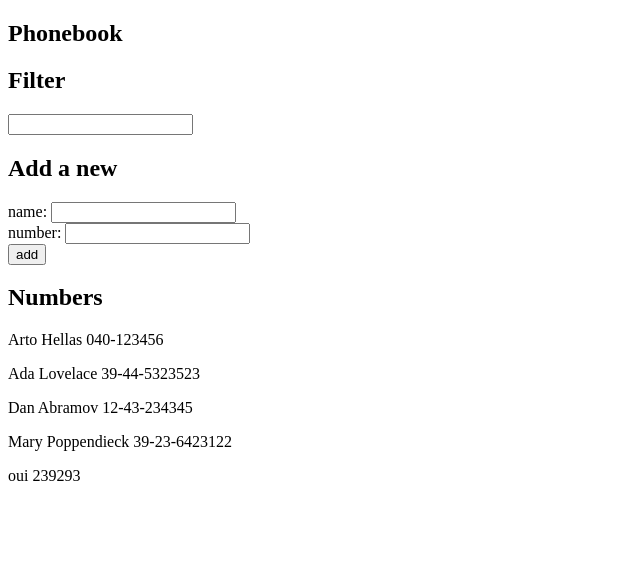
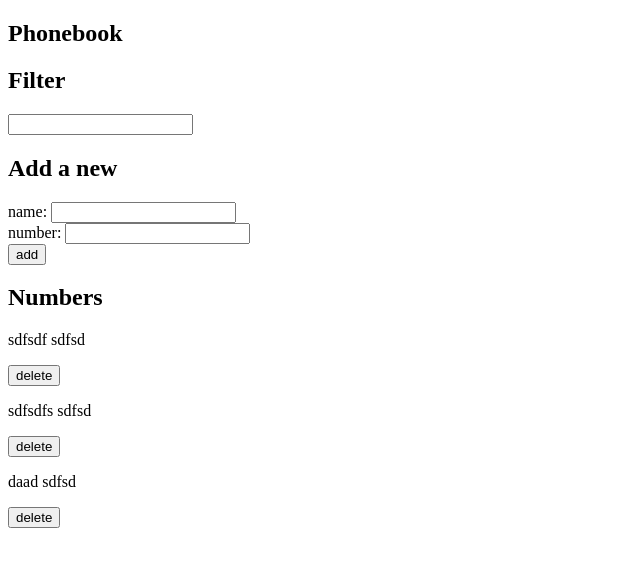
Before and after one commit to Sonlis/full-stack-open, a React (Create React App) app in the folder part2/phonebook/: page / in a window 1280 px wide. Shown: the top 566 px of the page, without its empty margins (0-640 px from the left). Built offline with nearby package versions, Linux system fonts and the light colour scheme; data requests are answered from the project's data file.

Commit message:
Exercise 2.17

```diff
--- a/part2/phonebook/db.json
+++ b/part2/phonebook/db.json
@@ -1,29 +1,19 @@
 {
   "persons": [
     {
-      "name": "Arto Hellas",
-      "number": "040-123456",
+      "name": "sdfsdf",
+      "number": "sdfsd",
       "id": 1
     },
     {
-      "name": "Ada Lovelace",
-      "number": "39-44-5323523",
+      "name": "sdfsdfs",
+      "number": "sdfsd",
       "id": 2
     },
     {
-      "name": "Dan Abramov",
-      "number": "12-43-234345",
+      "name": "daad",
+      "number": "sdfsd",
       "id": 3
-    },
-    {
-      "name": "Mary Poppendieck",
-      "number": "39-23-6423122",
-      "id": 4
-    },
-    {
-      "name": "oui",
-      "number": "239293",
-      "id": 5
     }
   ]
 }
--- a/part2/phonebook/src/App.js
+++ b/part2/phonebook/src/App.js
@@ -1,5 +1,4 @@
 import { useState, useEffect } from 'react'
-import axios from 'axios'
 import personsService from './services/persons'
 
 const Filter = (props) => {
@@ -27,13 +26,15 @@ const PersonForm = (props) => {
 }
 
 const Persons = (props) => {
-    console.log(props.persons);
     return (
         <>
             {props.persons.map((person) => {
                 if (person.name.includes(props.filter)) {
                     return (
-                        <p key={person.name}>{person.name} {person.number}</p>
+                        <>
+                            <p key={person.name}>{person.name} {person.number}</p>
+                            <button key={person.id} onClick={() => props.removeUser(person)}>delete</button>
+                        </>
                     )
                 }})}
         </>
@@ -57,6 +58,20 @@ const App = () => {
 
     const handleNameChange = (event) => setNewName(event.target.value);
     const handleNumberChange = (event) => setNewNumber(event.target.value);
+
+    const removeUser = (personToRemove) => {
+        if (window.confirm(`remove user ${personToRemove.name} ?`)) {
+            personsService.remove(personToRemove.id)
+                .then(response => {
+                    personsService.getAll()
+                        .then( response => {
+                            setPersons(persons.concat(response.data))
+                            }
+                        )
+                    }
+            )
+        }
+    }
 
     const setNewPerson = (event) => {
         event.preventDefault();
@@ -82,7 +97,7 @@ const App = () => {
         <h2>Add a new</h2>
           <PersonForm newName={newName} newNumber={newNumber} setNewPerson={setNewPerson} handleNameChange={handleNameChange} handleNumberChange={handleNumberChange} />
         <h2>Numbers</h2>
-          <Persons persons={persons} filter={filter} />
+          <Persons persons={persons} filter={filter} removeUser={removeUser}/>
       </div>
     )
 }
--- a/part2/phonebook/src/services/persons.js
+++ b/part2/phonebook/src/services/persons.js
@@ -13,4 +13,8 @@ const update = (id, newObject) => {
     return axios.put(`${baseUrl}/${id}`, newObject)
 }
 
-export default { getAll, create, update }
+const remove = (id) => {
+    return axios.delete(`${baseUrl}/${id}`)
+}
+
+export default { getAll, create, update, remove }
```
